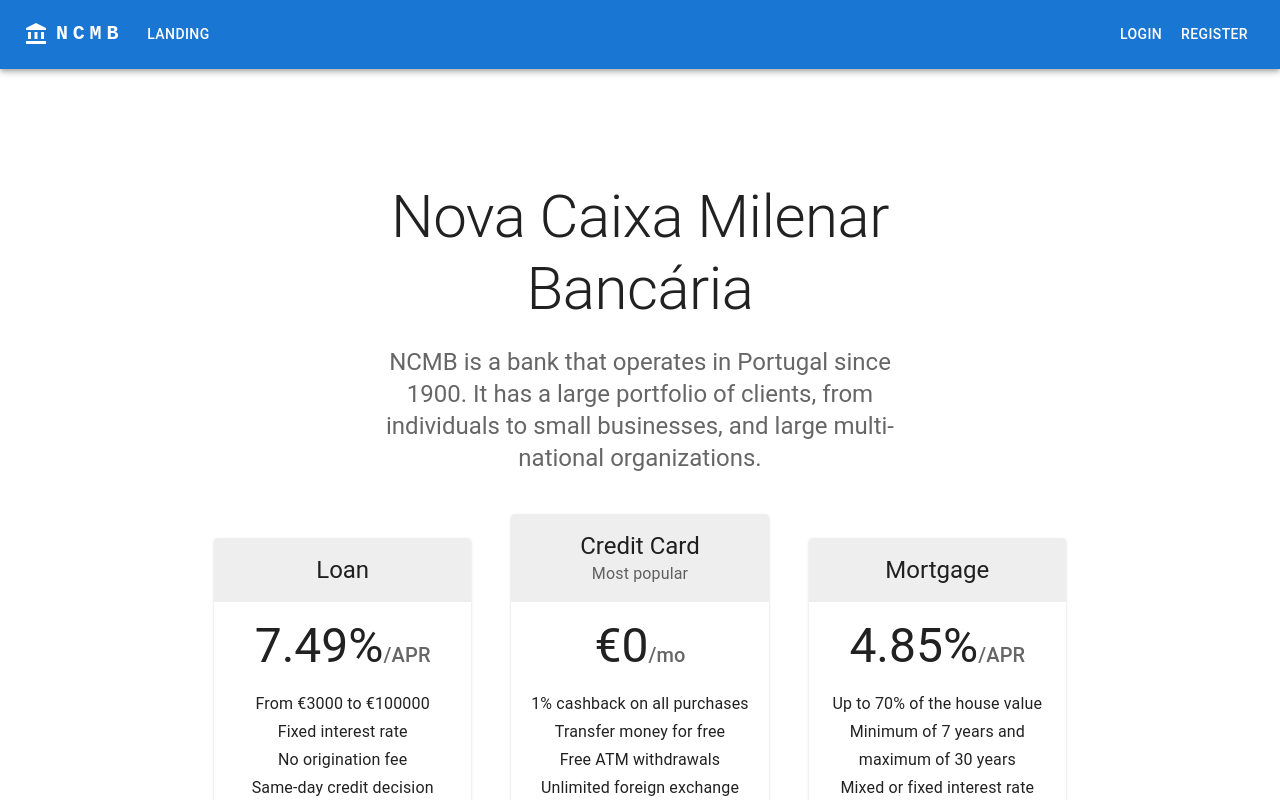
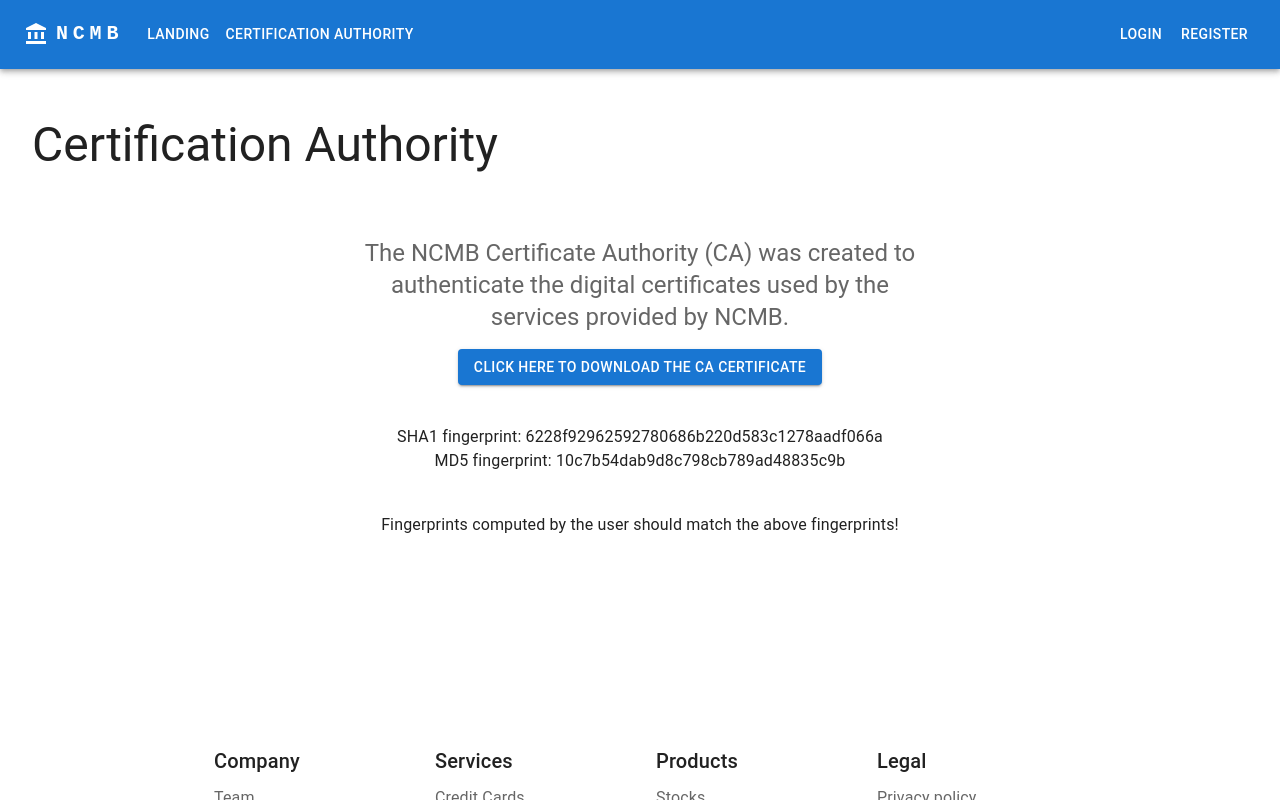
Before and after one commit to DavidAkaFunky/NetworkCompSec2022, a React (Create React App) app in the folder frontend/: page /ca in a window 1280 px wide. Before the commit this address led to /. Shown: the top 800 px of the page. Built offline with nearby package versions, Linux system fonts and the light colour scheme; no server answers.

Commit message:
Add CA page

```diff
--- a/frontend/public/index.html
+++ b/frontend/public/index.html
@@ -7,7 +7,7 @@
     <meta name="theme-color" content="#000000" />
     <meta
       name="description"
-      content="Web site created using create-react-app"
+      content="Nova Caixa Milenar Bancária (NCMB) is the oldest Portugal bank, founded in 1900"
     />
     <link rel="apple-touch-icon" href="%PUBLIC_URL%/logo192.png" />
     <!--
@@ -24,7 +24,7 @@
       work correctly both with client-side routing and a non-root public URL.
       Learn how to configure a non-root public URL by running `npm run build`.
     -->
-    <title>React App</title>
+    <title>Nova Caixa Milenar</title>
   </head>
   <body>
     <noscript>You need to enable JavaScript to run this app.</noscript>
--- a/frontend/src/App.tsx
+++ b/frontend/src/App.tsx
@@ -9,6 +9,7 @@ import Admin from "./pages/Admin";
 import Login from "./pages/Login";
 import Landing from "./pages/Landing";
 import Register from "./pages/Register";
+import CertificationAuthority from "./pages/CertificationAuthority";
 
 function App() {
 	return (
@@ -19,6 +20,7 @@ function App() {
 					<Route element={<PersistLogin />}>
 						{/* Public routes */}
 						<Route path="/" element={<Landing />} />
+						<Route path="/ca" element={<CertificationAuthority />} />
 						<Route path="/register" element={<Register />} />
 						<Route path="/login" element={<Login />} />
 						{/* Protected routes */}
--- a/frontend/src/components/Navbar.tsx
+++ b/frontend/src/components/Navbar.tsx
@@ -145,6 +145,15 @@ function Navbar() {
 						>
 							Landing
 						</Button>
+						<Button
+							onClick={() => {
+								setAnchorElNav(null);
+								navigate("/ca");
+							}}
+							sx={{ my: 2, color: "inherit" }}
+						>
+							Certification Authority
+						</Button>
 						{auth.isLoggedIn && (
 							<Button
 								onClick={() => {
--- /dev/null
+++ b/frontend/src/pages/CertificationAuthority.tsx
@@ -0,0 +1,44 @@
+import { Box, Button, Container, Typography } from "@mui/material";
+import axios from "axios";
+
+function CertificationAuthority() {
+	return (
+		<>
+			<Typography component="h2" variant="h3" align="left">
+				Certification Authority
+			</Typography>
+			<Box
+				textAlign="center"
+				sx={{
+					bgcolor: "background.paper",
+					pt: 8,
+					pb: 6,
+				}}
+			>
+				<Container maxWidth="sm">
+					<Typography variant="h5" color="text.secondary" paragraph>
+						The NCMB Certificate Authority (CA) was created to authenticate the
+						digital certificates used by the services provided by NCMB.
+					</Typography>
+					<Button
+						variant="contained"
+						style={{ justifyContent: "center" }}
+					>
+						<a href="rootCA.crt" download style={{color: "inherit", textDecoration: "none"}}>
+							Click here to download the CA certificate
+						</a>
+					</Button>
+					<Typography sx={{ mt: 5 }}>
+						SHA1 fingerprint: 6228f92962592780686b220d583c1278aadf066a <br />
+						MD5 fingerprint: 10c7b54dab9d8c798cb789ad48835c9b
+					</Typography>
+					<Typography sx={{ mt: 5 }}>
+						Fingerprints computed by the user should match the above fingerprints!
+					</Typography>
+				</Container>
+			</Box>
+		</>
+	);
+}
+
+export default CertificationAuthority;
--- a/frontend/src/pages/Login.tsx
+++ b/frontend/src/pages/Login.tsx
@@ -8,15 +8,14 @@ import {
 	DialogContent,
 	DialogTitle,
 } from "@mui/material";
-import { useEffect, useState } from "react";
+import { useState } from "react";
 import { Link, useNavigate } from "react-router-dom";
 import Transition from "../components/Transition";
 import useAuth from "../hooks/useAuth";
-import useRefreshToken from "../hooks/useRefreshToken";
 import axios from "../interceptors/Axios";
 
 function Login() {
-	const { auth, setAuth } = useAuth();
+	const { setAuth } = useAuth();
 
 	const navigate = useNavigate();
 
```
Also changed, not shown: frontend/public/manifest.json, frontend/public/robots.txt (deleted), 2 other files (tests, documents, lock files or other folders).
